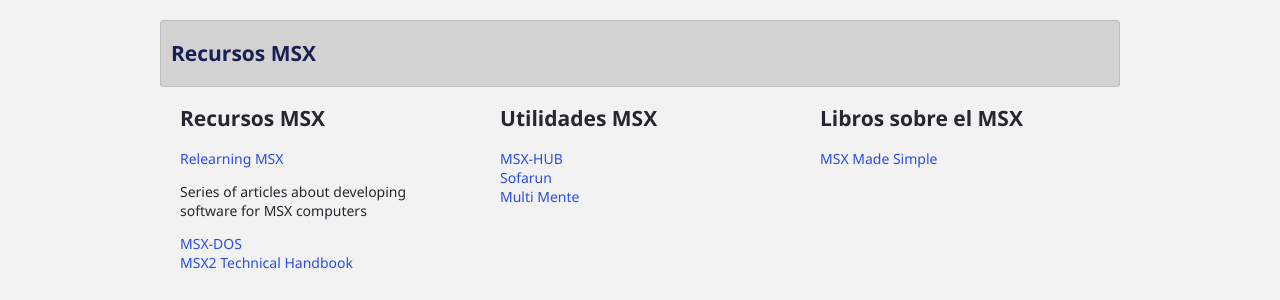
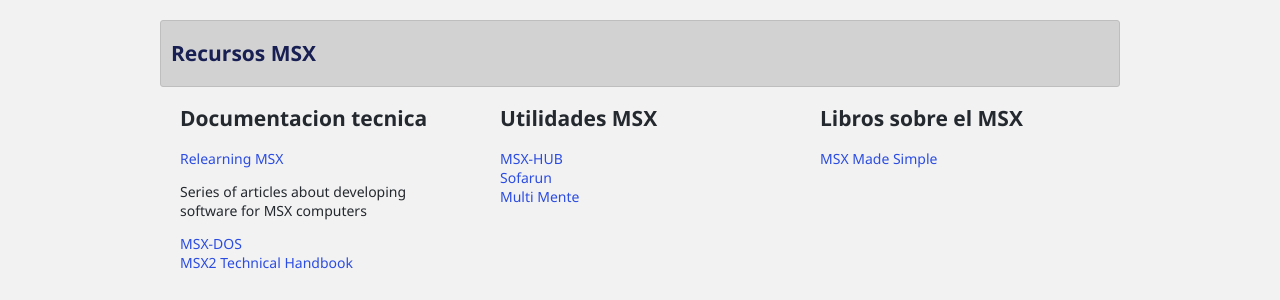
Before and after one commit to msxrv/msxrv.github.io, a Jekyll site: the page built from index.markdown, in a window 1280 px wide. Shown: the part 731-1031 px from the top of the page. Built offline with Jekyll 4.4.1, drawn with Linux system fonts in a browser that asks for light colours.

```diff
--- a/index.markdown
+++ b/index.markdown
@@ -111,7 +111,7 @@
   </div>
   <div class="row">
     <div class="box">
-      <h1>Recursos MSX</h1>
+      <h1>Documentacion tecnica</h1>
       <ul>
           <li>
             <a href="http://www.lavandeira.net/relearning-msx/">Relearning MSX</a>
```
